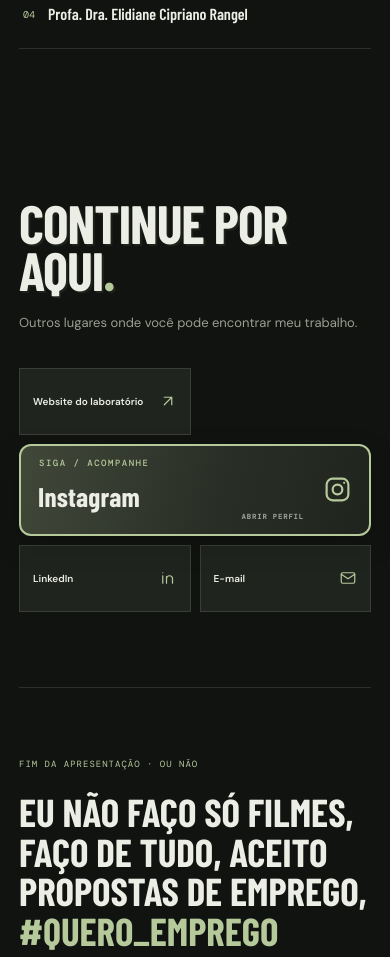
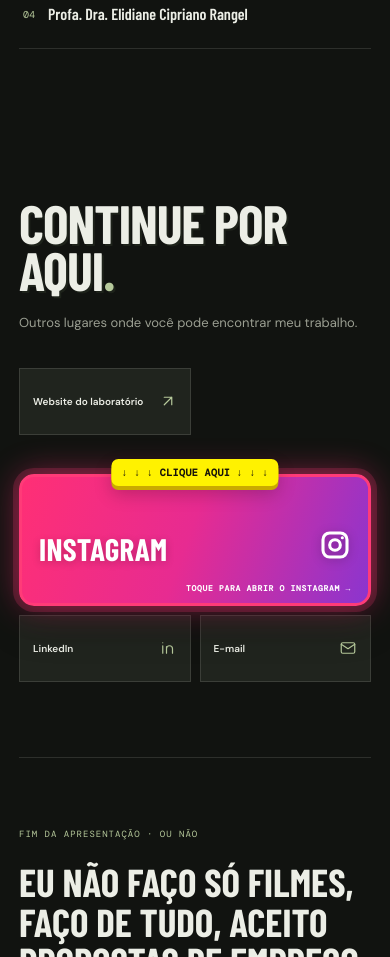
Before and after one commit to rick-12q/RICK_CIC_WS, a plain HTML site: page index.html in a window 390 px wide. Shown: the part 8476-9433 px from the top of the page. Drawn offline with nearby package versions, Linux system fonts and the light colour scheme; a web font is replaced by a local one.

Commit message:
style: tornar chamada do Instagram impossível de ignorar

```diff
--- a/css/style.css
+++ b/css/style.css
@@ -2297,104 +2297,162 @@ svg {
 
 
 /* =========================================================
-   DESTAQUE EXCLUSIVO — LINK DO INSTAGRAM
+   CHAMADA PRINCIPAL — INSTAGRAM
+   Destaque intencionalmente forte para deixar o clique evidente.
 ========================================================= */
 
 .contact-links #instagramLink {
   grid-column: 1 / -1;
-  min-height: 104px;
-  padding: 22px 26px;
   position: relative;
-  overflow: hidden;
+  isolation: isolate;
+  overflow: visible;
+  min-height: 142px;
+  margin-top: 34px;
+  padding: 38px 34px 30px;
   display: flex;
   align-items: center;
   justify-content: space-between;
   gap: 20px;
 
-  border: 2px solid var(--accent);
-  border-radius: 12px;
-  background:
-    linear-gradient(105deg, rgba(182, 201, 155, .22), rgba(182, 201, 155, .06) 58%, transparent),
-    var(--surface);
-  box-shadow: 0 10px 30px rgba(0, 0, 0, .16);
-  color: var(--text);
+  border: 3px solid #ff3b78;
+  border-radius: 15px;
+  background: linear-gradient(110deg, #ff2f75 0%, #e72b91 48%, #8b35cf 100%);
+  color: #fff;
+  box-shadow:
+    0 0 0 5px rgba(255, 59, 120, .18),
+    0 0 32px rgba(255, 45, 120, .48),
+    0 16px 38px rgba(0, 0, 0, .28);
 
   font-family: var(--font-display);
-  font-size: clamp(25px, 3vw, 36px);
+  font-size: clamp(30px, 4vw, 48px);
+  font-weight: 900;
+  letter-spacing: .3px;
+  text-transform: uppercase;
+  animation: instagram-pulse 1.8s ease-in-out infinite;
+  transition: transform .2s ease, filter .2s ease, box-shadow .2s ease;
+}
+
+.contact-links #instagramLink::before {
+  content: "↓  ↓  ↓     CLIQUE AQUI     ↓  ↓  ↓";
+  position: absolute;
+  z-index: 2;
+  top: -29px;
+  left: 50%;
+  transform: translateX(-50%);
+  width: max-content;
+  max-width: calc(100vw - 48px);
+  padding: 7px 17px;
+  border-radius: 7px;
+  background: #fff200;
+  color: #17130a;
+  box-shadow: 0 4px 0 #c9a900, 0 8px 18px rgba(0,0,0,.22);
+  font-family: var(--font-mono);
+  font-size: 12px;
+  font-weight: 900;
+  letter-spacing: 1px;
+  text-align: center;
+  animation: instagram-point 0.75s ease-in-out infinite alternate;
+}
+
+.contact-links #instagramLink span {
+  position: relative;
+  z-index: 1;
+  padding-top: 7px;
+  text-shadow: 0 2px 8px rgba(0,0,0,.2);
+}
+
+.contact-links #instagramLink svg {
+  position: relative;
+  z-index: 1;
+  width: 42px;
+  height: 42px;
+  flex: 0 0 auto;
+  color: #fff;
+  stroke-width: 2.3;
+  filter: drop-shadow(0 2px 5px rgba(0,0,0,.25));
+}
+
+.contact-links #instagramLink::after {
+  content: "TOQUE PARA ABRIR O INSTAGRAM  →";
+  position: absolute;
+  right: 28px;
+  bottom: 12px;
+  color: #fff;
+  font-family: var(--font-mono);
+  font-size: 10px;
   font-weight: 800;
-  letter-spacing: .2px;
-  transition: transform .25s ease, background .25s ease, box-shadow .25s ease;
-}
-
-.contact-links #instagramLink::before {
-  content: "SIGA / ACOMPANHE";
-  position: absolute;
-  top: 13px;
-  left: 27px;
-  color: var(--accent);
-  font-family: var(--font-mono);
-  font-size: 9px;
-  font-weight: 500;
-  letter-spacing: 1.5px;
-}
-
-.contact-links #instagramLink span {
-  padding-top: 13px;
-}
-
-.contact-links #instagramLink svg {
-  width: 34px;
-  height: 34px;
-  flex: 0 0 auto;
-  color: var(--accent);
-  stroke-width: 1.8;
-}
-
-.contact-links #instagramLink::after {
-  content: "ABRIR PERFIL";
-  position: absolute;
-  right: 78px;
-  bottom: 15px;
-  color: var(--muted);
-  font-family: var(--font-mono);
-  font-size: 8px;
-  letter-spacing: 1px;
+  letter-spacing: 1.3px;
 }
 
 .contact-links #instagramLink:hover {
-  transform: translateY(-5px);
-  border-color: var(--accent);
-  background:
-    linear-gradient(105deg, rgba(182, 201, 155, .34), rgba(182, 201, 155, .1) 65%, transparent),
-    var(--surface-2);
-  box-shadow: 0 16px 38px rgba(0, 0, 0, .23);
+  transform: translateY(-7px) scale(1.015);
+  filter: brightness(1.12) saturate(1.15);
+  box-shadow:
+    0 0 0 7px rgba(255, 59, 120, .24),
+    0 0 48px rgba(255, 45, 120, .7),
+    0 22px 42px rgba(0, 0, 0, .32);
+}
+
+.contact-links #instagramLink:active {
+  transform: scale(.985);
 }
 
 .contact-links #instagramLink:focus-visible {
-  outline: 3px solid var(--accent);
-  outline-offset: 4px;
+  outline: 4px solid #fff200;
+  outline-offset: 7px;
+}
+
+@keyframes instagram-pulse {
+  0%, 100% {
+    box-shadow: 0 0 0 4px rgba(255,59,120,.16), 0 0 25px rgba(255,45,120,.36), 0 16px 38px rgba(0,0,0,.25);
+  }
+  50% {
+    box-shadow: 0 0 0 9px rgba(255,59,120,.25), 0 0 46px rgba(255,45,120,.68), 0 18px 42px rgba(0,0,0,.3);
+  }
+}
+
+@keyframes instagram-point {
+  from { top: -29px; }
+  to { top: -19px; }
 }
 
 @media (max-width: 600px) {
   .contact-links #instagramLink {
-    min-height: 92px;
-    padding: 19px 17px;
-    font-size: 27px;
+    min-height: 132px;
+    margin-top: 30px;
+    padding: 39px 17px 29px;
+    font-size: clamp(27px, 8vw, 38px);
+    gap: 10px;
   }
 
   .contact-links #instagramLink::before {
-    left: 18px;
-    top: 11px;
+    top: -27px;
+    padding: 7px 10px;
+    font-size: 10px;
+    letter-spacing: .4px;
   }
 
   .contact-links #instagramLink::after {
-    right: 65px;
-    bottom: 13px;
-    font-size: 7px;
+    right: 17px;
+    bottom: 10px;
+    font-size: 8px;
+    letter-spacing: .7px;
   }
 
   .contact-links #instagramLink svg {
-    width: 29px;
-    height: 29px;
-  }
-}
+    width: 32px;
+    height: 32px;
+  }
+
+  @keyframes instagram-point {
+    from { top: -27px; }
+    to { top: -18px; }
+  }
+}
+
+@media (prefers-reduced-motion: reduce) {
+  .contact-links #instagramLink,
+  .contact-links #instagramLink::before {
+    animation: none;
+  }
+}
```
